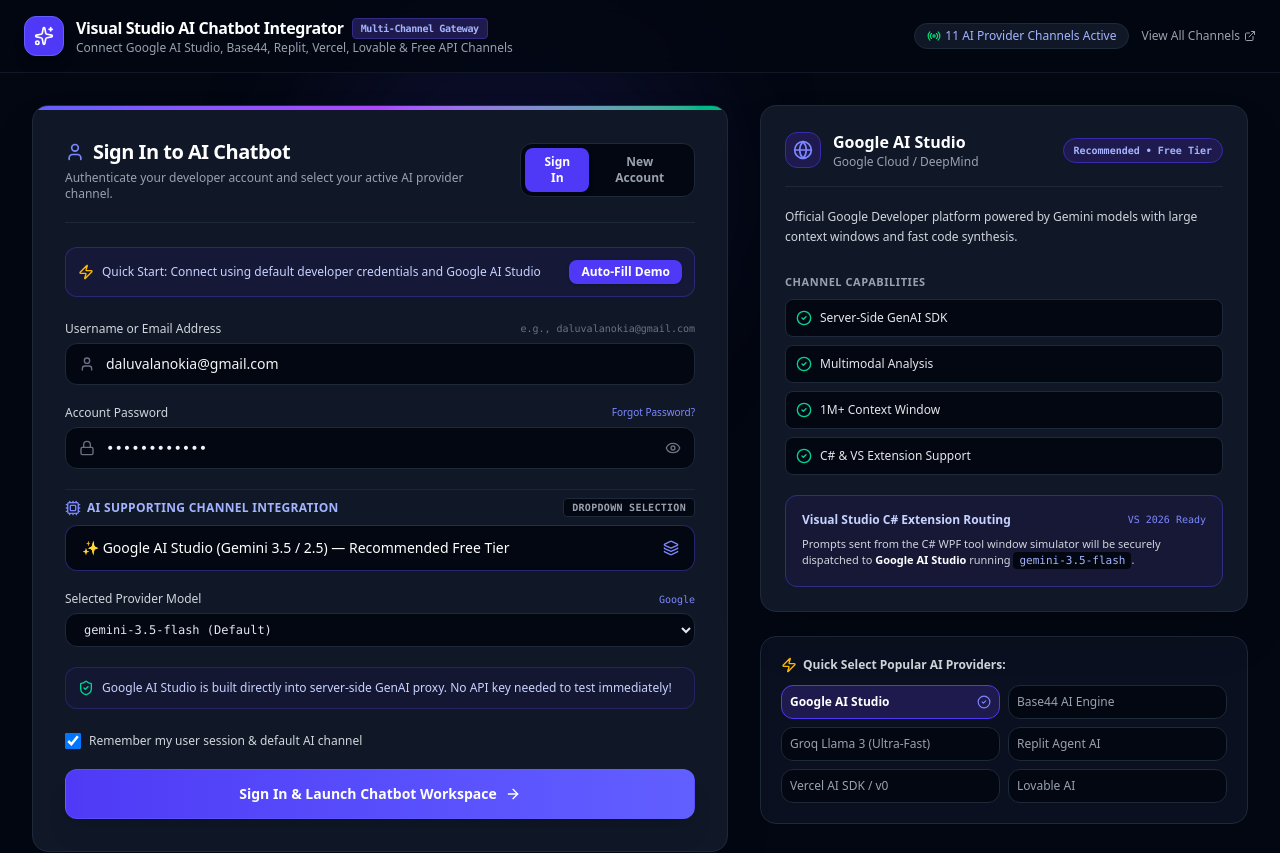
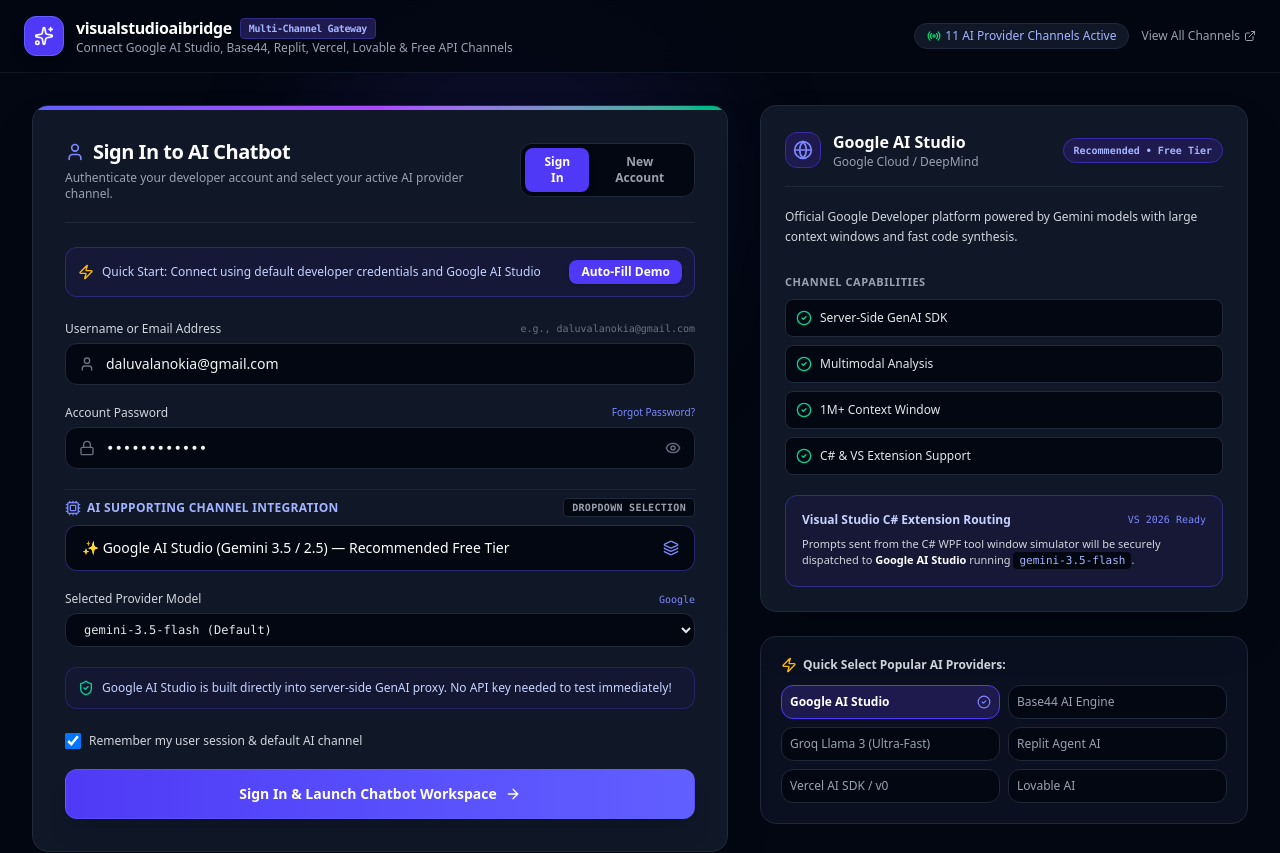
Before and after one commit to daluvalamvc-git/visualstudioaibridge, a React (Vite) app: page / in a window 1280 px wide. Shown: the top 853 px of the page. Built offline with nearby package versions, Linux system fonts and the light colour scheme.

Commit message:
refactor: rename project to visualstudioaibridge
Update branding and file templates to reflect the new project name, visualstudioaibridge.

```diff
--- a/chatbot.html
+++ b/chatbot.html
@@ -2,7 +2,7 @@
 <html lang="en">
 <head>
   <meta charset="UTF-8">
-  <title>Google AI Studio Chatbot</title>
+  <title>visualstudioaibridge Chatbot</title>
   <!-- Tailwind CSS & Fonts -->
   <link rel="stylesheet" href="https://cdn.jsdelivr.net/npm/tailwindcss@2.2.19/dist/tailwind.min.css">
   <link href="https://fonts.googleapis.com/css2?family=Inter:wght@400;500;600;700&family=JetBrains+Mono:wght@400;500&display=swap" rel="stylesheet">
@@ -65,7 +65,7 @@
             VS
           </div>
           <div>
-            <h2 class="text-base font-bold tracking-tight">Visual Studio AI Chatbot Gateway</h2>
+            <h2 class="text-base font-bold tracking-tight">visualstudioaibridge Gateway</h2>
             <p class="text-xs text-indigo-100">Sign in with Google Account &amp; Select AI Supporting Channel</p>
           </div>
         </div>
--- a/src/App.tsx
+++ b/src/App.tsx
@@ -13,10 +13,10 @@
   const [session, setSession] = useState<UserSession | null>(null);
 
   const [config, setConfig] = useState<ExtensionConfig>({
-    extensionName: "Google AI Studio Chatbot",
+    extensionName: "visualstudioaibridge",
     author: "DevTools LLC",
     version: "1.0.0",
-    description: "Connects Visual Studio 2026 securely to Google AI Studio to run custom coding commands, prompts, and inject code solutions.",
+    description: "Connects Visual Studio 2026 securely via visualstudioaibridge to AI models to run custom coding commands, prompts, and inject code solutions.",
     defaultModel: "gemini-2.5-flash",
     systemPrompt: "You are an elite coding assistant inside a Visual Studio chatbot tool window. Give concise, well-annotated C# or visual solutions. Do not include verbose introductory explanations.",
     vsVersion: "2026",
@@ -74,7 +74,7 @@
           </div>
           <div>
             <h1 className="text-lg font-bold text-white tracking-tight flex items-center gap-2">
-              Visual Studio Chatbot Extension Workspace
+              visualstudioaibridge Extension Workspace
               <span className="text-[10px] font-mono bg-indigo-950 text-indigo-300 border border-indigo-900 px-2 py-0.5 rounded">
                 VS 2026 Compatible
               </span>
@@ -168,7 +168,7 @@
               </div>
               <h4 className="font-semibold text-sm text-gray-200">Extract ZIP &amp; Workloads</h4>
               <p className="text-xs text-gray-400 leading-relaxed">
-                Extract the downloaded ZIP completely before opening. Both <code>MyAIStudioExtension.csproj</code> and <code>aistudiochatbotintegrator.csproj</code> are included so Visual Studio finds all project files without path errors.
+                Extract the downloaded ZIP completely before opening. Both <code>visualstudioaibridge.csproj</code> and <code>visualstudioaibridge.sln</code> are included so Visual Studio finds all project files without path errors.
               </p>
               <div className="bg-indigo-950 bg-opacity-40 border border-indigo-900 rounded p-2 text-[11px] text-indigo-300">
                 <strong>If "Load Failed":</strong> Open <em>Visual Studio Installer</em>, click <strong>Modify</strong>, and check <strong>"Visual Studio extension development"</strong> under Workloads.
@@ -183,7 +183,7 @@
               </div>
               <h4 className="font-semibold text-sm text-gray-200">Compile &amp; Sandbox Run</h4>
               <p className="text-xs text-gray-400 leading-relaxed">
-                Extract the downloaded ZIP. Double-click the <strong>MyAIStudioExtension.sln</strong> solution file. Press <strong>F5</strong> to launch an <strong>"Experimental Instance"</strong> sandbox window of Visual Studio. Find your docked chatbot window under <strong>View &gt; Other Windows</strong>!
+                Extract the downloaded ZIP. Double-click the <strong>visualstudioaibridge.sln</strong> solution file. Press <strong>F5</strong> to launch an <strong>"Experimental Instance"</strong> sandbox window of Visual Studio. Find your docked chatbot window under <strong>View &gt; Other Windows</strong>!
               </p>
             </div>
 
@@ -195,7 +195,7 @@
               </div>
               <h4 className="font-semibold text-sm text-gray-200">Where to Find .VSIX Installer</h4>
               <p className="text-xs text-gray-400 leading-relaxed">
-                When you click <strong>Build Solution</strong> in Visual Studio, MSBuild compiles the C# DLLs and automatically packages the installer at <code>\bin\Debug\MyAIStudioExtension.vsix</code> (or <code>\bin\Release\MyAIStudioExtension.vsix</code>).
+                When you click <strong>Build Solution</strong> in Visual Studio, MSBuild compiles the C# DLLs and automatically packages the installer at <code>\bin\Debug\visualstudioaibridge.vsix</code> (or <code>\bin\Release\visualstudioaibridge.vsix</code>).
               </p>
               <div className="bg-emerald-950 bg-opacity-40 border border-emerald-900 rounded p-2 text-[11px] text-emerald-300">
                 <strong>VSIX Packaging Enabled:</strong> The <code>&lt;CreateVsixContainer&gt;true&lt;/CreateVsixContainer&gt;</code> property in the <code>.csproj</code> forces MSBuild to output the <code>.vsix</code> installer file into <code>bin\Debug\</code> or <code>bin\Release\</code> during build. Double-click the <code>.vsix</code> file to install it into Visual Studio!
@@ -207,7 +207,7 @@
 
       {/* Footer */}
       <footer className="bg-gray-950 border-t border-gray-900 py-6 px-8 text-center text-xs text-gray-500 shrink-0">
-        <p>© 2026 Visual Studio AI Chatbot Workspace. Visual Studio, WPF, and VSIX are trademarks of Microsoft Corporation.</p>
+        <p>© 2026 visualstudioaibridge Workspace. Visual Studio, WPF, and VSIX are trademarks of Microsoft Corporation.</p>
         <p className="mt-1 text-gray-600">Connected Channel: {session.selectedChannel.name} ({session.selectedChannel.defaultModel}).</p>
       </footer>
     </div>
--- a/src/components/SignInPage.tsx
+++ b/src/components/SignInPage.tsx
@@ -105,7 +105,7 @@
           </div>
           <div>
             <h1 className="text-base font-bold text-white tracking-tight flex items-center gap-2">
-              Visual Studio AI Chatbot Integrator
+              visualstudioaibridge
               <span className="text-[10px] font-mono bg-indigo-950 text-indigo-300 border border-indigo-900 px-2 py-0.5 rounded">
                 Multi-Channel Gateway
               </span>
--- a/src/utils/extensionTemplates.ts
+++ b/src/utils/extensionTemplates.ts
@@ -12,10 +12,10 @@
 const escapeCSharpString = (str: string) =>
   str.replace(/\\/g, "\\\\").replace(/"/g, '\\"').replace(/\n/g, "\\n").replace(/\r/g, "\\r");
 
-export function getManifestTemplate(config: ExtensionConfig, projectName: string = "MyAIStudioExtension"): string {
+export function getManifestTemplate(config: ExtensionConfig, projectName: string = "visualstudioaibridge"): string {
   const safeName = escapeXml(config.extensionName);
   const safeAuthor = escapeXml(config.author);
-  const safeDesc = escapeXml(config.description || "Chatbot tool window for Visual Studio to connect with Google AI Studio.");
+  const safeDesc = escapeXml(config.description || "Chatbot tool window for Visual Studio powered by visualstudioaibridge.");
   const safeVersion = escapeXml(config.version);
 
   const isVs2026 = config.vsVersion === "2026";
@@ -24,12 +24,12 @@
   return `<?xml version="1.0" encoding="utf-8"?>
 <PackageManifest Version="2.0.0" xmlns="http://schemas.microsoft.com/developer/vsx-schema/2011" xmlns:d="http://schemas.microsoft.com/developer/vsx-schema-design/2011">
   <Metadata>
-    <Identity Id="GoogleAIStudio.ChatbotExtension.${safeAuthor.replace(/\s+/g, "")}" Version="${safeVersion}" Language="en-US" Publisher="${safeAuthor}" />
+    <Identity Id="VisualStudioAIBridge.Extension.${safeAuthor.replace(/\s+/g, "")}" Version="${safeVersion}" Language="en-US" Publisher="${safeAuthor}" />
     <DisplayName>${safeName}</DisplayName>
     <Description d:Concat="true">${safeDesc}</Description>
     <Icon>Resources\\ExtensionIcon.png</Icon>
     <PreviewImage>Resources\\ExtensionPreview.png</PreviewImage>
-    <Tags>ai, gemini, google, aistudio, chatbot, chat, refactor, code, helper</Tags>
+    <Tags>ai, gemini, google, visualstudioaibridge, chatbot, chat, refactor, code, helper</Tags>
   </Metadata>
   <Installation>
     <!-- Target Visual Studio 2022 (Version 17.0) and Visual Studio 2026 (Version 18.0/19.0) -->
@@ -55,7 +55,7 @@
 </PackageManifest>`;
 }
 
-export function getCsprojTemplate(config: ExtensionConfig, projectName: string = "MyAIStudioExtension"): string {
+export function getCsprojTemplate(config: ExtensionConfig, projectName: string = "visualstudioaibridge"): string {
   const isVs2026 = config.vsVersion === "2026";
   const toolsVersion = isVs2026 ? "Current" : "15.0";
   const minVsVersion = isVs2026 ? "18.0" : "17.0";
@@ -120,7 +120,7 @@
   </PropertyGroup>
   <ItemGroup>
     <Compile Include="Properties\\AssemblyInfo.cs" />
-    <Compile Include="MyAIStudioExtensionPackage.cs" />
+    <Compile Include="visualstudioaibridgePackage.cs" />
     <Compile Include="ChatWindow.cs" />
     <Compile Include="ChatWindowCommand.cs" />
     <Compile Include="ChatWindowControl.xaml.cs">
@@ -151,7 +151,7 @@
     <PackageReference Include="Microsoft.Web.WebView2" Version="1.0.1264.42" />
   </ItemGroup>
   <ItemGroup>
-    <VSCTCompile Include="MyAIStudioExtensionPackage.vsct">
+    <VSCTCompile Include="visualstudioaibridgePackage.vsct">
       <ResourceName>Menus.ctmenu</ResourceName>
     </VSCTCompile>
     <Resource Include="Resources\\ExtensionIcon.png" />
@@ -185,9 +185,9 @@
   <Extern href="stdidcmd.h"/>
   <Extern href="vsshlids.h"/>
 
-  <Commands package="guidMyAIStudioExtensionPackage">
+  <Commands package="guidvisualstudioaibridgePackage">
     <Buttons>
-      <Button guid="guidMyAIStudioExtensionPackageCmdSet" id="ChatWindowCommandId" priority="0x0100" type="Button">
+      <Button guid="guidvisualstudioaibridgePackageCmdSet" id="ChatWindowCommandId" priority="0x0100" type="Button">
         <Parent guid="guidSHLMainMenu" id="IDG_VS_WNDO_OTHRWNDWS1"/>
         <Icon guid="guidImages" id="bmpPic1" />
         <Strings>
@@ -201,8 +201,8 @@
   </Commands>
 
   <Symbols>
-    <GuidSymbol name="guidMyAIStudioExtensionPackage" value="{f5c6b907-8271-4688-9bb3-96b0153925fb}" />
-    <GuidSymbol name="guidMyAIStudioExtensionPackageCmdSet" value="{a5db0111-e490-449e-ba6b-c744fb86576b}">
+    <GuidSymbol name="guidvisualstudioaibridgePackage" value="{f5c6b907-8271-4688-9bb3-96b0153925fb}" />
+    <GuidSymbol name="guidvisualstudioaibridgePackageCmdSet" value="{a5db0111-e490-449e-ba6b-c744fb86576b}">
       <IDSymbol name="ChatWindowCommandId" value="0x0100" />
     </GuidSymbol>
     <GuidSymbol name="guidImages" value="{234913c3-1bf5-455b-9d41-15b744d5cf20}" >
@@ -220,13 +220,13 @@
 using Microsoft.VisualStudio.Shell;
 using Task = System.Threading.Tasks.Task;
 
-namespace MyAIStudioExtension
+namespace visualstudioaibridge
 {
     [PackageRegistration(UseManagedResourcesOnly = true, AllowsBackgroundLoading = true)]
-    [Guid(MyAIStudioExtensionPackage.PackageGuidString)]
+    [Guid(visualstudioaibridgePackage.PackageGuidString)]
     [ProvideMenuResource("Menus.ctmenu", 1)]
     [ProvideToolWindow(typeof(ChatWindow))]
-    public sealed class MyAIStudioExtensionPackage : AsyncPackage
+    public sealed class visualstudioaibridgePackage : AsyncPackage
     {
         public const string PackageGuidString = "f5c6b907-8271-4688-9bb3-96b0153925fb";
 
@@ -244,7 +244,7 @@
 using System.Runtime.InteropServices;
 using Microsoft.VisualStudio.Shell;
 
-namespace MyAIStudioExtension
+namespace visualstudioaibridge
 {
     [Guid("43b174b5-df3e-4632-a392-aa2e3cd83cc3")]
     public class ChatWindow : ToolWindowPane
@@ -265,7 +265,7 @@
 using Microsoft.VisualStudio.Shell.Interop;
 using Task = System.Threading.Tasks.Task;
 
-namespace MyAIStudioExtension
+namespace visualstudioaibridge
 {
     internal sealed class ChatWindowCommand
     {
@@ -312,7 +312,7 @@
 }
 
 export function getChatWindowControlXamlTemplate(): string {
-  return `<UserControl x:Class="MyAIStudioExtension.ChatWindowControl"
+  return `<UserControl x:Class="visualstudioaibridge.ChatWindowControl"
              xmlns="http://schemas.microsoft.com/winfx/2006/xaml/presentation"
              xmlns:x="http://schemas.microsoft.com/winfx/2006/xaml"
              xmlns:mc="http://schemas.openxmlformats.org/markup-compatibility/2006"
@@ -351,7 +351,7 @@
 using EnvDTE80;
 using Microsoft.VisualStudio.Shell;
 
-namespace MyAIStudioExtension
+namespace visualstudioaibridge
 {
     public partial class ChatWindowControl : UserControl
     {
@@ -373,7 +373,7 @@
             {
                 string userDataFolder = Path.Combine(
                     Environment.GetFolderPath(Environment.SpecialFolder.LocalApplicationData),
-                    "AIStudioChatbot",
+                    "visualstudioaibridge",
                     "WebView2Data"
                 );
                 Directory.CreateDirectory(userDataFolder);
@@ -694,7 +694,7 @@
             VS
           </div>
           <div>
-            <h2 class="text-base font-bold tracking-tight">Visual Studio AI Chatbot Gateway</h2>
+            <h2 class="text-base font-bold tracking-tight">visualstudioaibridge Gateway</h2>
             <p class="text-xs text-indigo-100">Sign in with Google Account &amp; Select AI Supporting Channel</p>
           </div>
         </div>
@@ -1549,7 +1549,7 @@
 export function getReadmeTemplate(config: ExtensionConfig): string {
   return `# ${config.extensionName} - Visual Studio Extension Boilerplate
 
-This extension adds a docked chatbot tool window to **Visual Studio 2022 / 2026 Community, Professional, or Enterprise** which connects to your Google AI Studio account.
+This extension adds a docked chatbot tool window to **Visual Studio 2022 / 2026 Community, Professional, or Enterprise** powered by **visualstudioaibridge**.
 
 ## Features
 - **Direct AI Studio Integration**: Securely connect using your personal Gemini API key.
@@ -1580,7 +1580,7 @@
 ## How to Build and Run
 
 1. **Extract** the files from this downloaded zip package to a directory of your choice.
-2. **Open the Solution**: Launch Visual Studio and open \`aistudiochatbotintegrator.sln\` (or \`aistudiochatbotintegrator.csproj\`).
+2. **Open the Solution**: Launch Visual Studio and open \`visualstudioaibridge.sln\` (or \`visualstudioaibridge.csproj\`).
 3. **Restore Packages**: Visual Studio will automatically download NuGet dependencies:
    - \`Microsoft.VisualStudio.SDK\`
    - \`Microsoft.VSSDK.BuildTools\`
@@ -1603,14 +1603,14 @@
 1. In your primary Visual Studio solution window, switch your build configuration from **Debug** to **Release**.
 2. Go to **Build > Build Solution**.
 3. Locate the compiled \`.vsix\` installer file at:
-   \`\\bin\\Release\\aistudiochatbotintegrator.vsix\`
-4. Double-click the \`aistudiochatbotintegrator.vsix\` file. This opens the VSIX Installer.
+   \`\\bin\\Release\\visualstudioaibridge.vsix\`
+4. Double-click the \`visualstudioaibridge.vsix\` file. This opens the VSIX Installer.
 5. Choose your target IDE instance (e.g., Visual Studio 2026 Community) and click **Modify**.
 6. Restart Visual Studio. The tool window will now be permanently installed in your primary IDE!
 `;
 }
 
-export function getSlnTemplate(config: ExtensionConfig, projectName: string = "MyAIStudioExtension", csprojFileName: string = "MyAIStudioExtension.csproj"): string {
+export function getSlnTemplate(config: ExtensionConfig, projectName: string = "visualstudioaibridge", csprojFileName: string = "visualstudioaibridge.csproj"): string {
   const isVs2026 = config.vsVersion === "2026";
   const versionHeader = isVs2026 ? "18" : "17";
   const vsVersionStr = isVs2026 ? "18.0.35012.112" : "17.0.31903.59";
```
Also changed, not shown: src/components/ExtensionConfigurator.tsx (+5 -5 lines).
